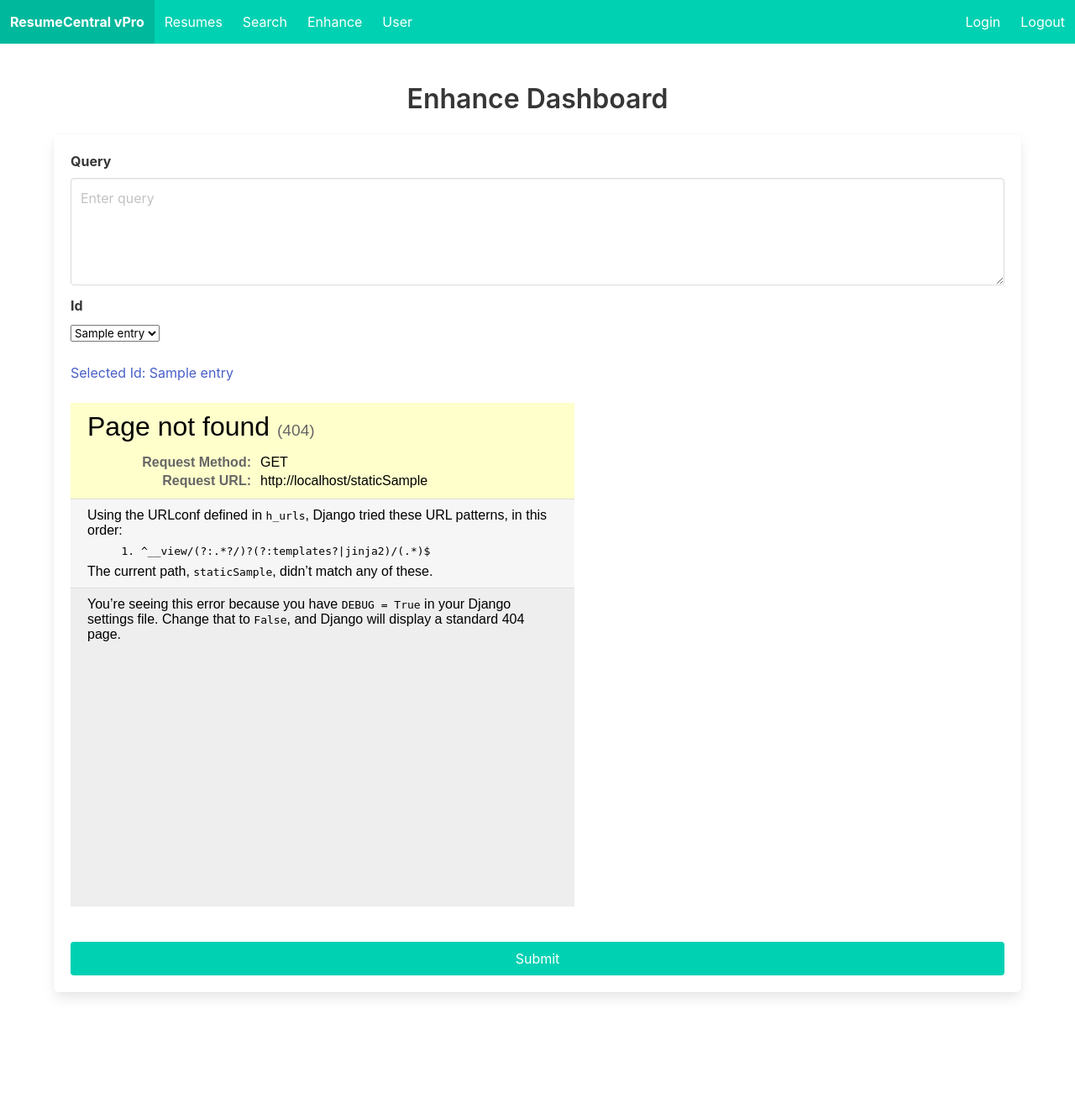
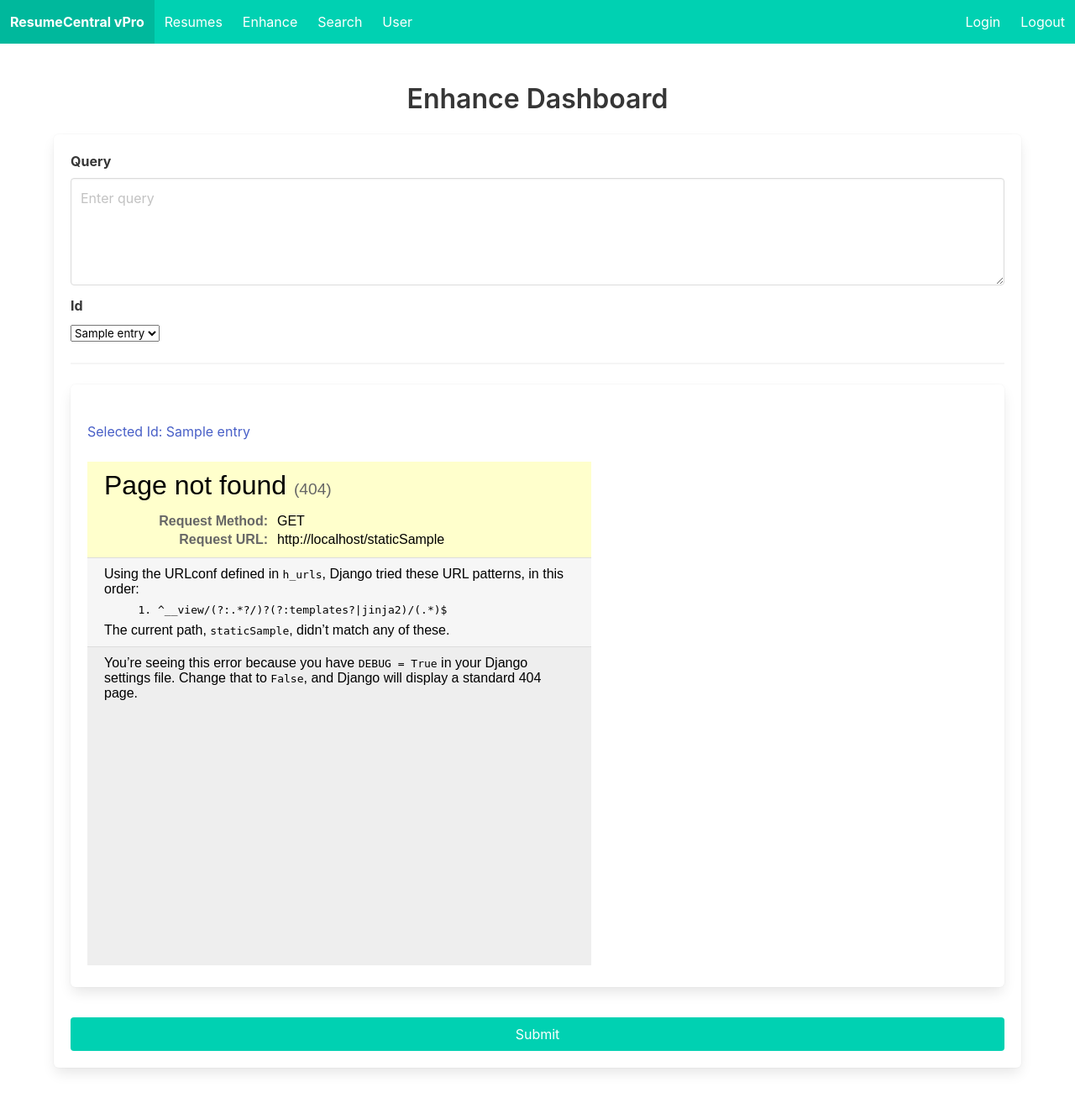
Before and after one commit to pnd-andrei/SmartResume, a Django app: template resumecentral/src/api/templates/enhance/list.html in a window 1280 px wide. Shown: the whole page at 84% size. Before the commit the page ends 1188 px from the top, so only its background shows below. Run offline with Django 5.2, Linux system fonts and the light colour scheme; the template is opened without the code that fills it: most values are stand-ins (such as "Sample title", 1, 10 or a date in 2020).

Commit message:
added enhance views

```diff
--- a/resumecentral/src/api/templates/enhance/list.html
+++ b/resumecentral/src/api/templates/enhance/list.html
@@ -33,7 +33,9 @@
                                 {% endfor %}
                             </select>
 
-                            <div id="dynamic">
+                            <hr>
+
+                            <div class="box" id="dynamic">
 
                             </div>
                         </div>
--- a/resumecentral/src/api/templates/navbar/nav.html
+++ b/resumecentral/src/api/templates/navbar/nav.html
@@ -25,10 +25,10 @@
                     Resumes
                 </a>
                 <a class="navbar-item" href="/resumes/enhance/">
-                    Search
+                    Enhance
                 </a>
                 <a class="navbar-item" href="/resumes/search/">
-                    Enhance
+                    Search
                 </a>
                 <a class="navbar-item" href="/user/">
                     User
```
